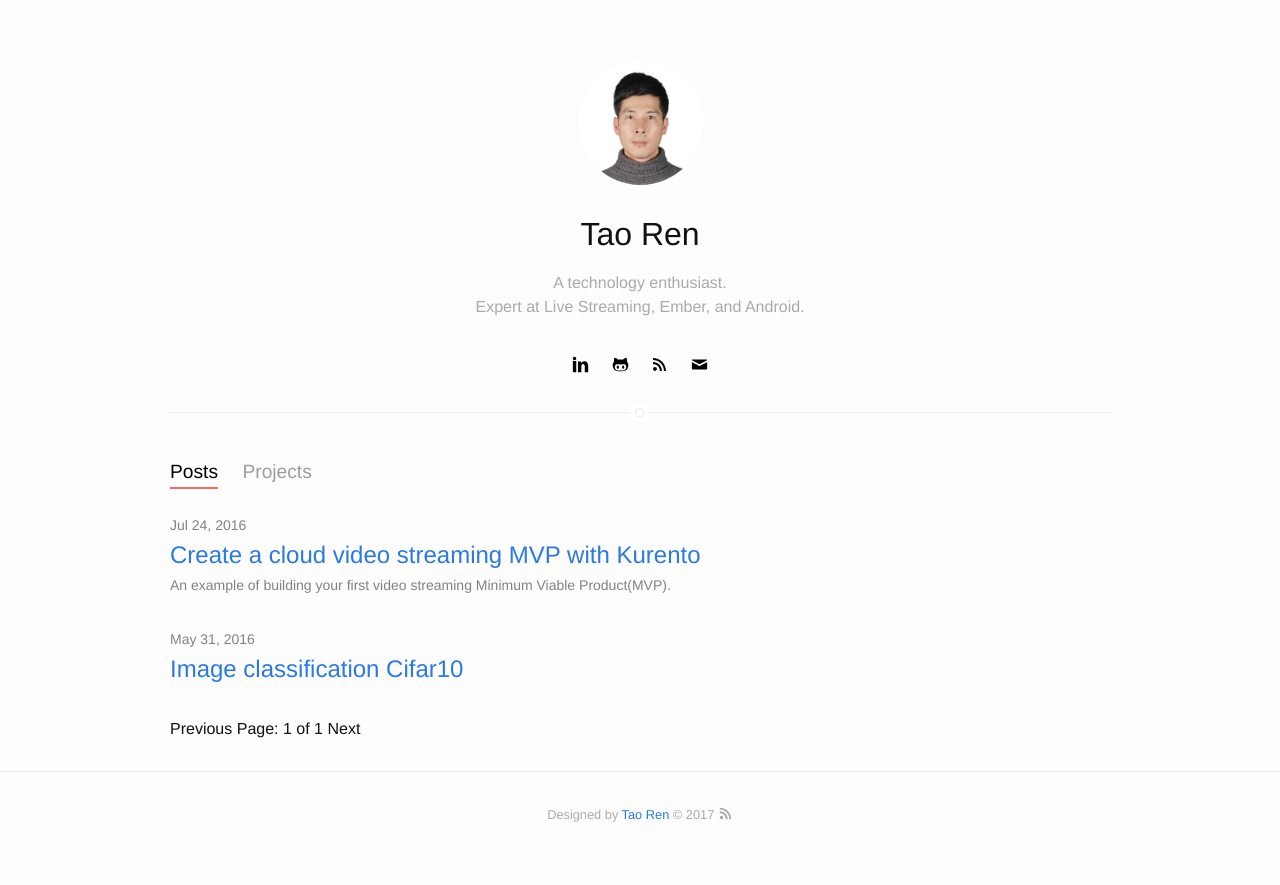
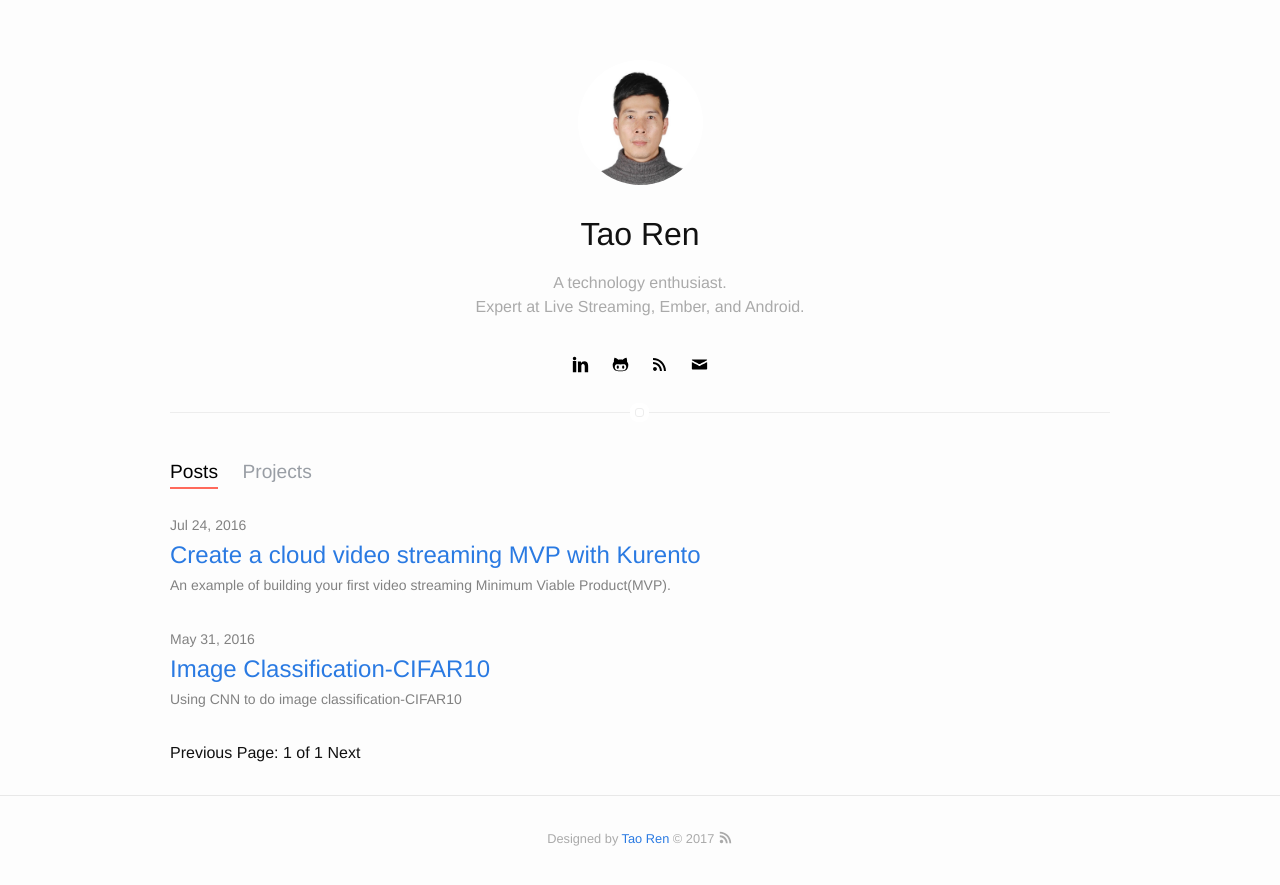
Before and after one commit to touren/touren.github.io, a Jekyll site: the page built from index.html, in a window 1280 px wide. Shown: the top 885 px of the page. Built offline with Jekyll 4.4.1, drawn with Linux system fonts in a browser that asks for light colours; the list of posts is cut into pages by our own code; comment, search, counter and statistics services are not loaded.

Commit message:
Add some meta-data.

```diff
--- a/_posts/2016-05-31-Image Classification-CIFAR10.md
+++ b/_posts/2016-05-31-Image Classification-CIFAR10.md
@@ -1,3 +1,13 @@
+---
+layout: post
+title: Image Classification-CIFAR10
+description: Using CNN to do image classification-CIFAR10
+tags:
+    - CNN
+    - Image Classification
+    - CIFAR10
+---
+
 Image Classification
 
                                                                         May
```
